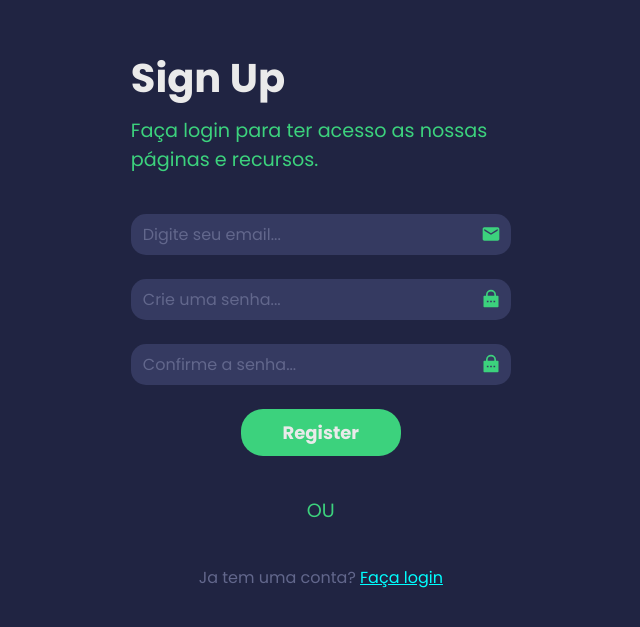
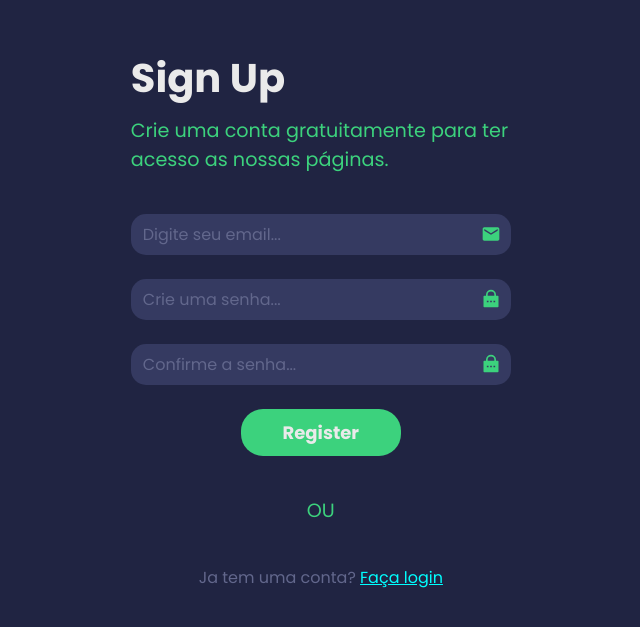
Before and after one commit to Darlan0307/auth_react_node_frontend, a React (Vite) app: page / in a window 1280 px wide. Shown: the part 105-732 px from the top of the page, without its empty margins (300-940 px from the left). Built offline with nearby package versions, Linux system fonts and the light colour scheme.

Commit message:
:art: nova descrição na página de cadastro

```diff
--- a/src/components/pages/Register/index.tsx
+++ b/src/components/pages/Register/index.tsx
@@ -11,7 +11,7 @@ const Register = () => {
       <main className='page-register'>
         <div className='apresentation'>
           <h1 className='title'>Sign Up</h1>
-          <p className='description'>Faça login para ter acesso as nossas páginas e recursos.</p>
+          <p className='description'>Crie uma conta gratuitamente para ter acesso as nossas páginas.</p>
         </div>
         <form className='form'>
           <div className='wrap-input'>
```
